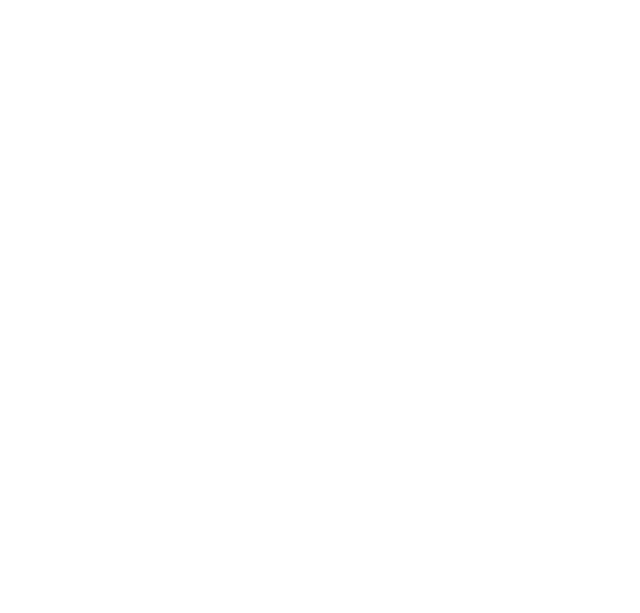
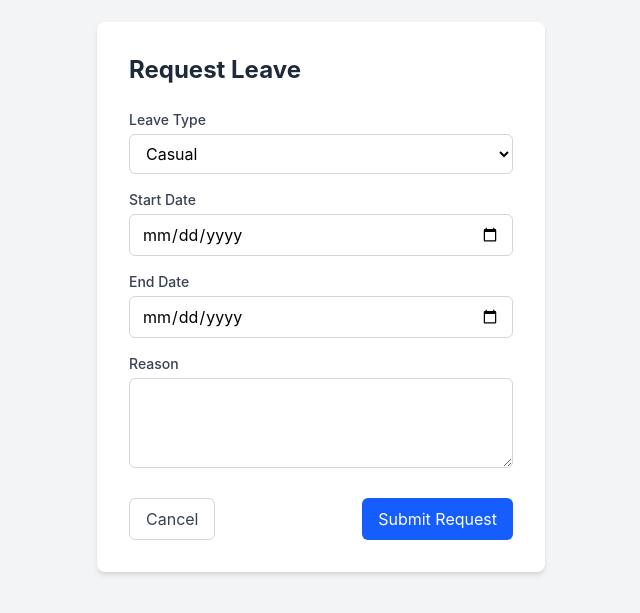
Before and after one commit to Malini2123/Enterprise-HRMS-and-Payroll-Automation-Dashboard, a React (Vite) app in the folder client/: page /request-leave in a window 1280 px wide. Before the commit this address had no page. Shown: the part 103-716 px from the top of the page, without its empty margins (319-959 px from the left). Built offline with nearby package versions, Linux system fonts and the light colour scheme; sample sign-in values are in the browser's storage.

Commit message:
feat: leave request and approval workflow

```diff
--- a/client/src/App.jsx
+++ b/client/src/App.jsx
@@ -2,28 +2,18 @@
 import Login from './pages/Login';
 import Dashboard from './pages/Dashboard';
 import OnboardEmployee from './pages/OnboardEmployee';
+import RequestLeave from './pages/RequestLeave';
+import LeaveApprovals from './pages/LeaveApprovals';
 import ProtectedRoute from './components/ProtectedRoute';
 
 function App() {
   return (
     <Routes>
       <Route path="/login" element={<Login />} />
-      <Route
-        path="/dashboard"
-        element={
-          <ProtectedRoute>
-            <Dashboard />
-          </ProtectedRoute>
-        }
-      />
-      <Route
-        path="/onboard"
-        element={
-          <ProtectedRoute>
-            <OnboardEmployee />
-          </ProtectedRoute>
-        }
-      />
+      <Route path="/dashboard" element={<ProtectedRoute><Dashboard /></ProtectedRoute>} />
+      <Route path="/onboard" element={<ProtectedRoute><OnboardEmployee /></ProtectedRoute>} />
+      <Route path="/request-leave" element={<ProtectedRoute><RequestLeave /></ProtectedRoute>} />
+      <Route path="/leave-approvals" element={<ProtectedRoute><LeaveApprovals /></ProtectedRoute>} />
       <Route path="/" element={<Navigate to="/login" />} />
     </Routes>
   );
--- a/client/src/pages/Dashboard.jsx
+++ b/client/src/pages/Dashboard.jsx
@@ -46,6 +46,19 @@
           <p className="text-gray-600 mt-1">Role: {user?.role}</p>
         </div>
         <div className="flex gap-3">
+         <div className="flex gap-3">
+          <button
+            onClick={() => navigate('/request-leave')}
+            className="bg-blue-600 text-white px-4 py-2 rounded-md hover:bg-blue-700 transition"
+          >
+            Request Leave
+          </button>
+          <button
+            onClick={() => navigate('/leave-approvals')}
+            className="bg-purple-600 text-white px-4 py-2 rounded-md hover:bg-purple-700 transition"
+          >
+            Leave Approvals
+          </button>
           <button
             onClick={() => navigate('/onboard')}
             className="bg-green-600 text-white px-4 py-2 rounded-md hover:bg-green-700 transition"
@@ -58,6 +71,7 @@
           >
             Logout
           </button>
+        </div>
         </div>
       </div>
 
--- /dev/null
+++ b/client/src/pages/LeaveApprovals.jsx
@@ -0,0 +1,86 @@
+import { useQuery, useMutation, useQueryClient } from '@tanstack/react-query';
+import { useNavigate } from 'react-router-dom';
+import api from '../api/axios';
+import DataTable from '../components/DataTable';
+
+function LeaveApprovals() {
+  const navigate = useNavigate();
+  const queryClient = useQueryClient();
+
+  const { data, isLoading, error } = useQuery({
+    queryKey: ['pendingLeaves'],
+    queryFn: async () => {
+      const res = await api.get('/leaves/pending');
+      return res.data;
+    },
+  });
+
+  const mutation = useMutation({
+    mutationFn: async ({ id, status }) => {
+      const res = await api.patch(`/leaves/${id}`, { status });
+      return res.data;
+    },
+    onSuccess: () => {
+      queryClient.invalidateQueries({ queryKey: ['pendingLeaves'] });
+    },
+  });
+
+  const columns = [
+    { key: 'name', label: 'Employee', render: (row) => row.employeeInfo?.name },
+    { key: 'leaveType', label: 'Type' },
+    {
+      key: 'startDate',
+      label: 'Start',
+      render: (row) => new Date(row.startDate).toLocaleDateString(),
+    },
+    {
+      key: 'endDate',
+      label: 'End',
+      render: (row) => new Date(row.endDate).toLocaleDateString(),
+    },
+    { key: 'reason', label: 'Reason' },
+    {
+      key: 'actions',
+      label: 'Actions',
+      render: (row) => (
+        <div className="flex gap-2">
+          <button
+            onClick={() => mutation.mutate({ id: row._id, status: 'approved' })}
+            className="bg-green-600 text-white px-3 py-1 rounded text-xs hover:bg-green-700"
+          >
+            Approve
+          </button>
+          <button
+            onClick={() => mutation.mutate({ id: row._id, status: 'rejected' })}
+            className="bg-red-600 text-white px-3 py-1 rounded text-xs hover:bg-red-700"
+          >
+            Reject
+          </button>
+        </div>
+      ),
+    },
+  ];
+
+  return (
+    <div className="min-h-screen bg-gray-100 p-8">
+      <div className="flex justify-between items-center mb-6">
+        <h1 className="text-2xl font-bold text-gray-800">Pending Leave Approvals</h1>
+        <button
+          onClick={() => navigate('/dashboard')}
+          className="px-4 py-2 border border-gray-300 rounded-md text-gray-700 hover:bg-gray-50"
+        >
+          Back to Dashboard
+        </button>
+      </div>
+
+      <DataTable
+        columns={columns}
+        data={data}
+        loading={isLoading}
+        error={error?.response?.data?.message || error?.message}
+      />
+    </div>
+  );
+}
+
+export default LeaveApprovals;
--- /dev/null
+++ b/client/src/pages/RequestLeave.jsx
@@ -0,0 +1,126 @@
+import { useState } from 'react';
+import { useNavigate } from 'react-router-dom';
+import { useMutation } from '@tanstack/react-query';
+import api from '../api/axios';
+
+function RequestLeave() {
+  const navigate = useNavigate();
+  const [formData, setFormData] = useState({
+    leaveType: 'casual',
+    startDate: '',
+    endDate: '',
+    reason: '',
+  });
+  const [error, setError] = useState('');
+  const [success, setSuccess] = useState('');
+
+  const mutation = useMutation({
+    mutationFn: async (data) => {
+      const res = await api.post('/leaves', data);
+      return res.data;
+    },
+    onSuccess: () => {
+      setSuccess('Leave request submitted successfully!');
+      setError('');
+      setTimeout(() => navigate('/dashboard'), 1500);
+    },
+    onError: (err) => {
+      setError(err.response?.data?.message || 'Failed to submit leave request');
+    },
+  });
+
+  const handleChange = (e) => {
+    setFormData({ ...formData, [e.target.name]: e.target.value });
+  };
+
+  const handleSubmit = (e) => {
+    e.preventDefault();
+    mutation.mutate(formData);
+  };
+
+  return (
+    <div className="min-h-screen bg-gray-100 flex items-center justify-center p-4">
+      <div className="bg-white p-8 rounded-lg shadow-md w-full max-w-md">
+        <h1 className="text-2xl font-bold text-gray-800 mb-6">Request Leave</h1>
+
+        {error && (
+          <div className="bg-red-100 text-red-700 text-sm p-2 rounded mb-4">{error}</div>
+        )}
+        {success && (
+          <div className="bg-green-100 text-green-700 text-sm p-2 rounded mb-4">{success}</div>
+        )}
+
+        <form onSubmit={handleSubmit} className="space-y-4">
+          <div>
+            <label className="block text-sm font-medium text-gray-700 mb-1">Leave Type</label>
+            <select
+              name="leaveType"
+              value={formData.leaveType}
+              onChange={handleChange}
+              className="w-full border border-gray-300 rounded-md px-3 py-2 focus:outline-none focus:ring-2 focus:ring-blue-500"
+            >
+              <option value="casual">Casual</option>
+              <option value="sick">Sick</option>
+              <option value="earned">Earned</option>
+              <option value="unpaid">Unpaid</option>
+            </select>
+          </div>
+
+          <div>
+            <label className="block text-sm font-medium text-gray-700 mb-1">Start Date</label>
+            <input
+              type="date"
+              name="startDate"
+              value={formData.startDate}
+              onChange={handleChange}
+              required
+              className="w-full border border-gray-300 rounded-md px-3 py-2 focus:outline-none focus:ring-2 focus:ring-blue-500"
+            />
+          </div>
+
+          <div>
+            <label className="block text-sm font-medium text-gray-700 mb-1">End Date</label>
+            <input
+              type="date"
+              name="endDate"
+              value={formData.endDate}
+              onChange={handleChange}
+              required
+              className="w-full border border-gray-300 rounded-md px-3 py-2 focus:outline-none focus:ring-2 focus:ring-blue-500"
+            />
+          </div>
+
+          <div>
+            <label className="block text-sm font-medium text-gray-700 mb-1">Reason</label>
+            <textarea
+              name="reason"
+              value={formData.reason}
+              onChange={handleChange}
+              rows={3}
+              className="w-full border border-gray-300 rounded-md px-3 py-2 focus:outline-none focus:ring-2 focus:ring-blue-500"
+            />
+          </div>
+
+          <div className="flex justify-between pt-2">
+            <button
+              type="button"
+              onClick={() => navigate('/dashboard')}
+              className="px-4 py-2 border border-gray-300 rounded-md text-gray-700 hover:bg-gray-50"
+            >
+              Cancel
+            </button>
+            <button
+              type="submit"
+              disabled={mutation.isPending}
+              className="px-4 py-2 bg-blue-600 text-white rounded-md hover:bg-blue-700 disabled:opacity-50"
+            >
+              {mutation.isPending ? 'Submitting...' : 'Submit Request'}
+            </button>
+          </div>
+        </form>
+      </div>
+    </div>
+  );
+}
+
+export default RequestLeave;
```
Also changed, not shown: 1 other file (tests, documents, lock files or other folders).
